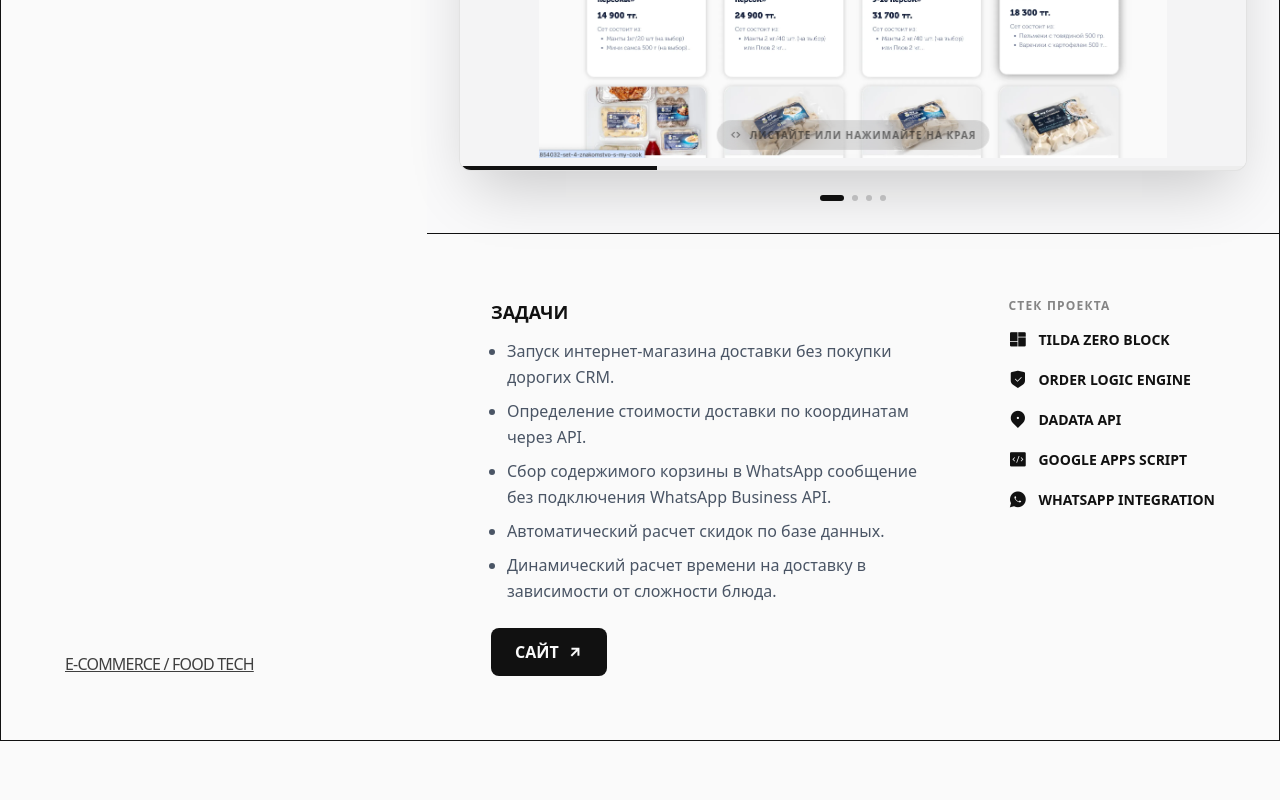
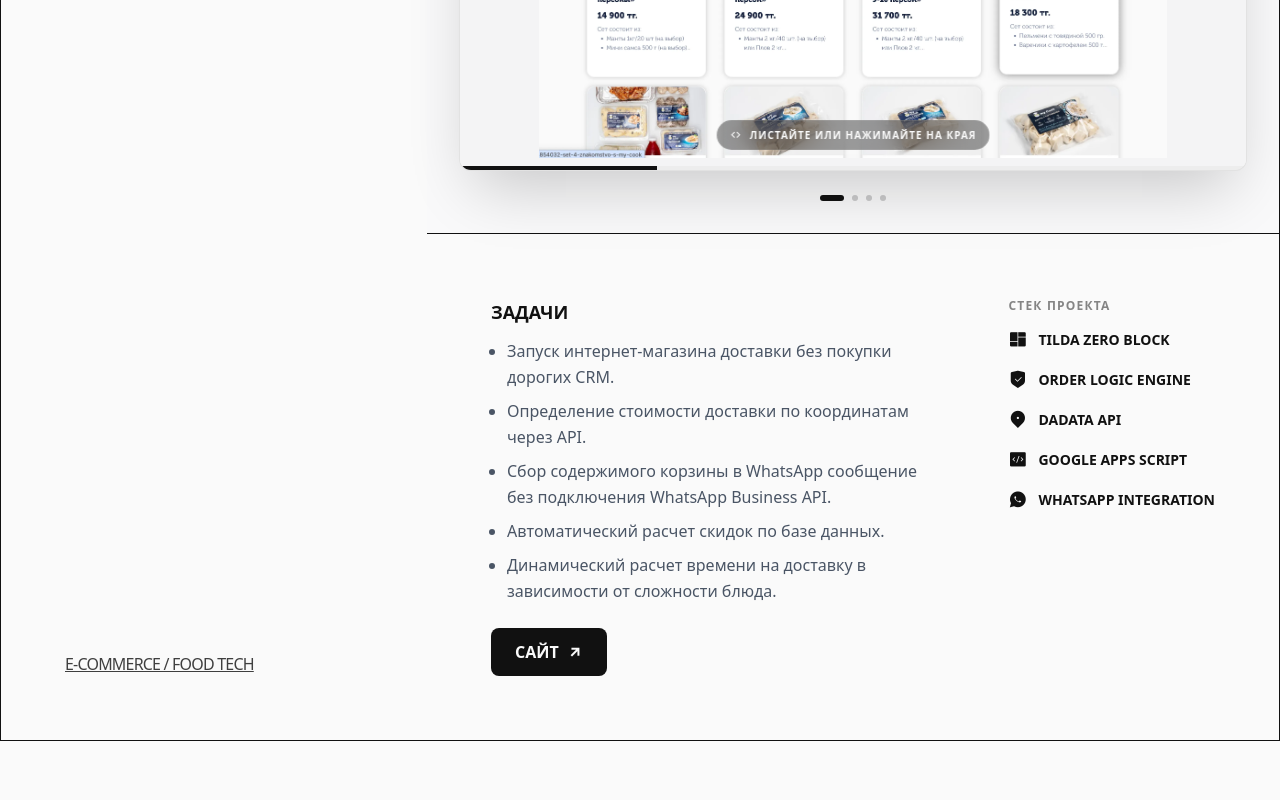
Before and after one commit to abzalt1/abzalt1.github.io, a Next.js app: page / in a window 1280 px wide. Shown: the part 1660-2460 px from the top of the page. Built offline with nearby package versions, Linux system fonts and the light colour scheme.

Commit message:
ux: hide navigation hint after first interaction

```diff
--- a/src/components/Projects.tsx
+++ b/src/components/Projects.tsx
@@ -19,6 +19,7 @@ const ProjectCard = ({ number, title, category, image, tasks, link, stack, onIma
     const [currentImageIndex, setCurrentImageIndex] = useState(0);
     const [isHovered, setIsHovered] = useState(false);
     const [isAutoPlaying, setIsAutoPlaying] = useState(true);
+    const [hasInteracted, setHasInteracted] = useState(false);
 
     const images = Array.isArray(image) ? image : (image ? [image] : []);
 
@@ -35,18 +36,21 @@ const ProjectCard = ({ number, title, category, image, tasks, link, stack, onIma
     const handlePrev = (e: React.MouseEvent) => {
         e.stopPropagation();
         setIsAutoPlaying(false);
+        setHasInteracted(true);
         setCurrentImageIndex((prev) => (prev - 1 + images.length) % images.length);
     };
 
     const handleNext = (e: React.MouseEvent) => {
         e.stopPropagation();
         setIsAutoPlaying(false);
+        setHasInteracted(true);
         setCurrentImageIndex((prev) => (prev + 1) % images.length);
     };
 
     const goToImage = (e: React.MouseEvent, idx: number) => {
         e.stopPropagation();
         setIsAutoPlaying(false);
+        setHasInteracted(true);
         setCurrentImageIndex(idx);
     };
 
@@ -70,13 +74,15 @@ const ProjectCard = ({ number, title, category, image, tasks, link, stack, onIma
         const isLeftSwipe = distance > minSwipeDistance;
         const isRightSwipe = distance < -minSwipeDistance;
 
-        if (isLeftSwipe) {
+        if (isLeftSwipe || isRightSwipe) {
             setIsAutoPlaying(false);
-            setCurrentImageIndex((prev) => (prev + 1) % images.length);
-        }
-        if (isRightSwipe) {
-            setIsAutoPlaying(false);
-            setCurrentImageIndex((prev) => (prev - 1 + images.length) % images.length);
+            setHasInteracted(true);
+
+            if (isLeftSwipe) {
+                setCurrentImageIndex((prev) => (prev + 1) % images.length);
+            } else {
+                setCurrentImageIndex((prev) => (prev - 1 + images.length) % images.length);
+            }
         }
     };
 
@@ -157,7 +163,7 @@ const ProjectCard = ({ number, title, category, image, tasks, link, stack, onIma
                                             </button>
                                             <button
                                                 onClick={handleNext}
-                                                className="hidden md:flex absolute right-4 top-1/2 -translate-y-1/2 z-40 p-2 rounded-full bg-black/10 hover:bg-black/20 dark:bg-white/10 dark:hover:bg-white/20 backdrop-blur-sm opacity-0 group-hover:opacity-100 transition-all duration-300 transform translate-x-2 group-hover:translate-x-0 items-center justify-center"
+                                                className="absolute right-4 top-1/2 -translate-y-1/2 z-40 p-2 rounded-full bg-black/10 hover:bg-black/20 dark:bg-white/10 dark:hover:bg-white/20 backdrop-blur-sm opacity-0 group-hover:opacity-100 transition-all duration-300 transform translate-x-2 group-hover:translate-x-0 items-center justify-center hidden md:flex"
                                                 aria-label="Next image"
                                             >
                                                 <i className="ri-arrow-right-s-line text-xl"></i>
@@ -176,9 +182,9 @@ const ProjectCard = ({ number, title, category, image, tasks, link, stack, onIma
                                             />
 
                                             {/* Subtle Interaction Hint */}
-                                            <div className="absolute bottom-4 left-1/2 -translate-x-1/2 z-20 pointer-events-none transition-opacity duration-500 opacity-60 group-hover:opacity-100 flex items-center gap-2 px-3 py-1.5 rounded-full bg-black/20 dark:bg-white/10 backdrop-blur-md border border-white/10">
-                                                <i className="ri-expand-left-right-line text-xs"></i>
-                                                <span className="text-[10px] font-bold uppercase tracking-widest whitespace-nowrap">Листайте или нажимайте на края</span>
+                                            <div className={`absolute bottom-4 left-1/2 -translate-x-1/2 z-20 pointer-events-none transition-all duration-500 flex items-center gap-2 px-3 py-1.5 rounded-full bg-black/40 dark:bg-white/20 backdrop-blur-md border border-white/10 ${hasInteracted ? 'opacity-0 scale-95' : 'opacity-100 scale-100'}`}>
+                                                <i className="ri-expand-left-right-line text-xs text-white"></i>
+                                                <span className="text-[10px] font-extrabold text-white uppercase tracking-widest whitespace-nowrap">Листайте или нажимайте на края</span>
                                             </div>
                                         </>
                                     )}
```
